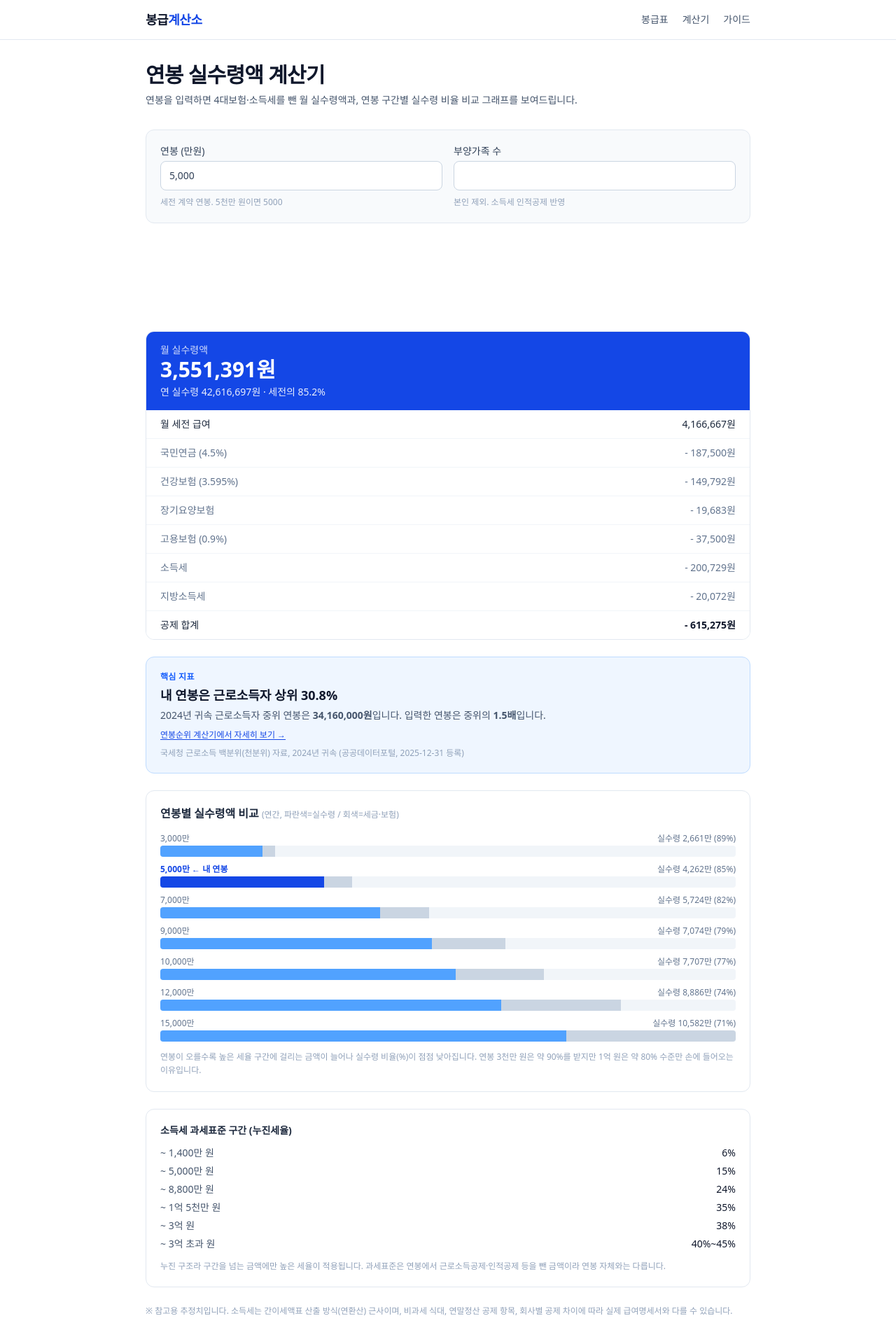
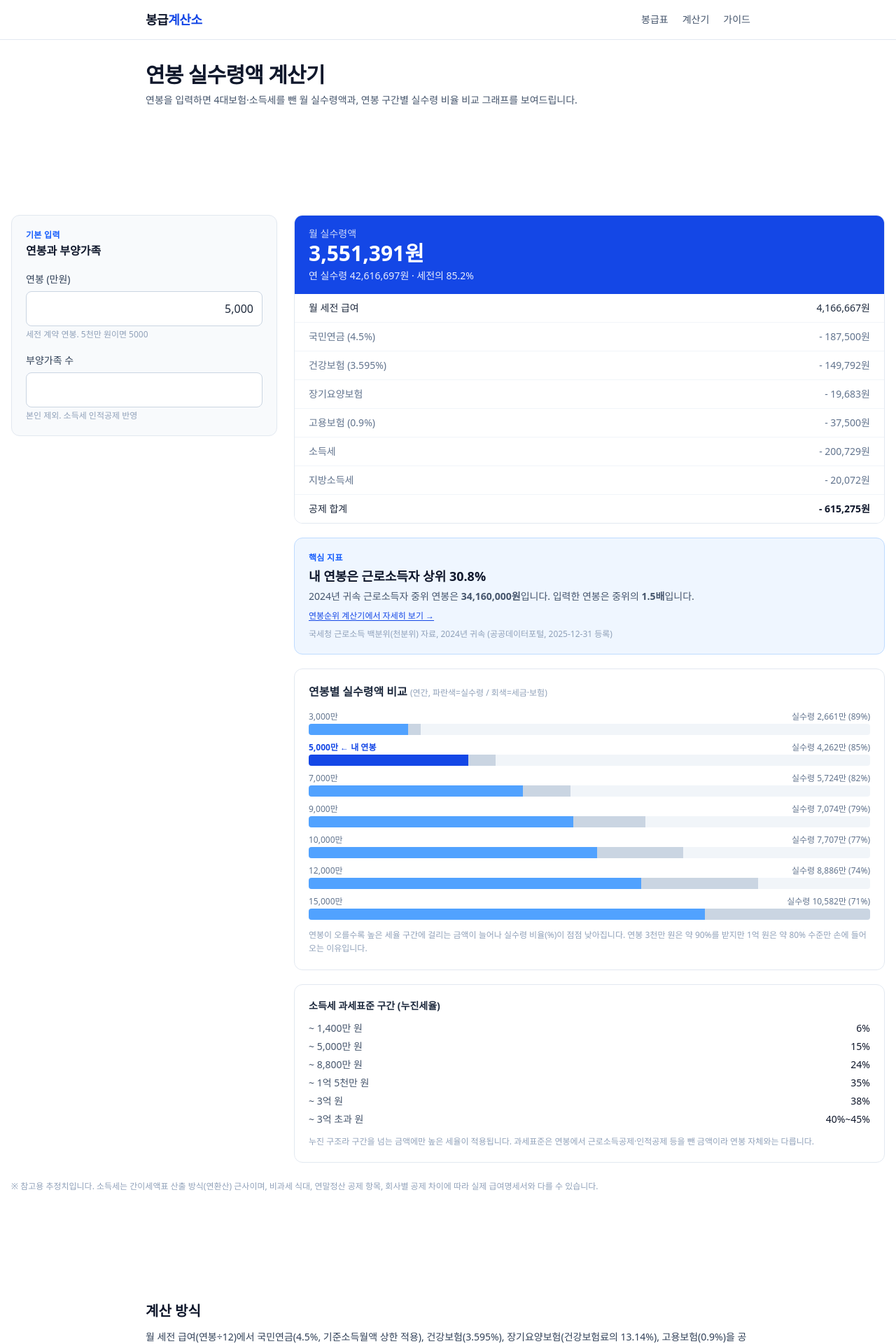
Before and after one commit to parkdane/pay-calc, a Next.js app: page /calc/worker-net in a window 1280 px wide. Shown: the top 1920 px of the page at 70% size. Built offline with nearby package versions, Linux system fonts and the light colour scheme.

Commit message:
worker-net: 파이어 계산기와 동일한 2단 레이아웃으로 전환

```diff
--- a/app/calc/worker-net/page.tsx
+++ b/app/calc/worker-net/page.tsx
@@ -38,7 +38,10 @@ export default function Page() {
         </p>
       </header>
 
-      <WorkerNetCalc />
+      {/* 전역 max-w-4xl(896px) 제한을 벗어나 전체 폭 확보. 실제 표시 폭은 WorkerNetCalc.tsx의 max-w-[1280px]가 결정 */}
+      <div className="mx-[calc(50%-50vw)] w-screen">
+        <WorkerNetCalc />
+      </div>
 
       <AdSlot id="calc-worker-net-result" />
 
--- a/components/WorkerNetCalc.tsx
+++ b/components/WorkerNetCalc.tsx
@@ -60,18 +60,13 @@ export default function WorkerNetCalc() {
   const [annualManwon, setAnnualManwon] = useState(5000);
   const [dependents, setDependents] = useState(0);
 
-  const my = useMemo(
-    () => calcNet(annualManwon * 10000, dependents),
-    [annualManwon, dependents]
-  );
+  const my = useMemo(() => calcNet(annualManwon * 10000, dependents), [annualManwon, dependents]);
 
   const topPct = useMemo(() => topPercentOf(annualManwon * 10000), [annualManwon]);
   const vsMedian = (annualManwon * 10000) / incomePercentileMeta.median;
 
   const bars = useMemo(() => {
-    const list = COMPARE.includes(annualManwon)
-      ? COMPARE
-      : [...COMPARE, annualManwon].sort((a, b) => a - b);
+    const list = COMPARE.includes(annualManwon) ? COMPARE : [...COMPARE, annualManwon].sort((a, b) => a - b);
     const max = Math.max(...list) * 10000;
     return list.map((m) => {
       const r = calcNet(m * 10000, dependents);
@@ -88,44 +83,57 @@ export default function WorkerNetCalc() {
   }, [annualManwon, dependents]);
 
   return (
-    <div className="space-y-6">
-      {/* 입력 */}
-      <div className="grid grid-cols-2 gap-4 rounded-xl border border-slate-200 bg-slate-50 p-5">
-        <label className="space-y-1.5 text-sm font-medium text-slate-700">
-          연봉 (만원)
+    <div className="mx-auto max-w-[1280px] px-4">
+      {/* 광고 (입력칸 위, 전체 폭) */}
+      <AdSlot id="calc-worker-net-mid" />
+
+      <div className="grid gap-6 lg:grid-cols-[380px_1fr] lg:items-start">
+        {/* ═══ 왼쪽: 입력 ═══ */}
+        <div className="space-y-4">
+          <div className="space-y-4 rounded-xl border border-slate-200 bg-slate-50 p-5">
+            <div>
+              <p className="text-xs font-semibold uppercase tracking-wide text-blue-600">기본 입력</p>
+              <p className="mt-0.5 text-base font-bold text-slate-900">연봉과 부양가족</p>
+            </div>
+
+            <label className="block">
+              <span className="text-sm font-medium text-slate-700">연봉 (만원)</span>
+              <div className="mt-1.5">
                 <input
                   type="text"
                   inputMode="numeric"
                   value={annualManwon === 0 ? "" : annualManwon.toLocaleString("ko-KR")}
-            onChange={(e) =>
-              setAnnualManwon(Number(e.target.value.replace(/[^0-9]/g, "")) || 0)
-            }
-            className="mt-1 w-full rounded-lg border border-slate-300 bg-white px-3 py-2.5 tabular-nums"
+                  onChange={(e) => setAnnualManwon(Number(e.target.value.replace(/[^0-9]/g, "")) || 0)}
+                  className="w-full rounded-lg border border-slate-300 bg-white px-3 py-3 text-right text-base tabular-nums"
                 />
-          <span className="text-xs font-normal text-slate-400">
+              </div>
+              <span className="mt-1 block text-xs font-normal text-slate-400">
                 세전 계약 연봉. 5천만 원이면 5000
               </span>
             </label>
-        <label className="space-y-1.5 text-sm font-medium text-slate-700">
-          부양가족 수
+
+            <label className="block">
+              <span className="text-sm font-medium text-slate-700">부양가족 수</span>
+              <div className="mt-1.5">
                 <input
                   type="number"
                   min={0}
                   max={10}
                   value={dependents === 0 ? "" : dependents}
                   onChange={(e) => setDependents(Number(e.target.value) || 0)}
-            className="mt-1 w-full rounded-lg border border-slate-300 bg-white px-3 py-2.5"
+                  className="w-full rounded-lg border border-slate-300 bg-white px-3 py-3 text-right text-base tabular-nums"
                 />
-          <span className="text-xs font-normal text-slate-400">
+              </div>
+              <span className="mt-1 block text-xs font-normal text-slate-400">
                 본인 제외. 소득세 인적공제 반영
               </span>
             </label>
           </div>
+        </div>
 
-      {/* 광고 (입력 아래, 결과 위) */}
-      <AdSlot id="calc-worker-net-mid" />
-
-      {/* 결과 */}
+        {/* ═══ 오른쪽: 결과 (sticky) ═══ */}
+        <div className="space-y-5 lg:sticky lg:top-20">
+          {/* 결과 요약 */}
           <div className="overflow-hidden rounded-xl border border-slate-200">
             <div className="bg-blue-700 px-5 py-4 text-white">
               <p className="text-sm opacity-80">월 실수령액</p>
@@ -151,8 +159,8 @@ export default function WorkerNetCalc() {
             </p>
             <p className="mt-1 text-sm leading-relaxed text-slate-600">
               {incomePercentileMeta.year}년 귀속 근로소득자 중위 연봉은{" "}
-          <strong className="tabular-nums">{won(incomePercentileMeta.median)}</strong>입니다.
-          입력한 연봉은 중위의 <strong className="tabular-nums">{vsMedian.toFixed(1)}배</strong>입니다.
+              <strong className="tabular-nums">{won(incomePercentileMeta.median)}</strong>입니다. 입력한 연봉은
+              중위의 <strong className="tabular-nums">{vsMedian.toFixed(1)}배</strong>입니다.
             </p>
             <Link
               href="/calc/income-rank"
@@ -167,19 +175,13 @@ export default function WorkerNetCalc() {
           <div className="rounded-xl border border-slate-200 bg-white p-5">
             <p className="font-semibold text-slate-800">
               연봉별 실수령액 비교{" "}
-          <span className="text-xs font-normal text-slate-400">
-            (연간, 파란색=실수령 / 회색=세금·보험)
-          </span>
+              <span className="text-xs font-normal text-slate-400">(연간, 파란색=실수령 / 회색=세금·보험)</span>
             </p>
             <div className="mt-4 space-y-2.5">
               {bars.map((b) => (
                 <div key={b.annual}>
                   <div className="mb-0.5 flex justify-between text-xs">
-                <span
-                  className={
-                    b.mine ? "font-bold text-blue-700" : "text-slate-500"
-                  }
-                >
+                    <span className={b.mine ? "font-bold text-blue-700" : "text-slate-500"}>
                       {b.annual.toLocaleString()}만 {b.mine && "← 내 연봉"}
                     </span>
                     <span className="tabular-nums text-slate-500">
@@ -187,27 +189,21 @@ export default function WorkerNetCalc() {
                     </span>
                   </div>
                   <div className="flex h-4 w-full overflow-hidden rounded bg-slate-100">
-                <div
-                  className={b.mine ? "bg-blue-700" : "bg-blue-400"}
-                  style={{ width: `${b.netW}%` }}
-                />
+                    <div className={b.mine ? "bg-blue-700" : "bg-blue-400"} style={{ width: `${b.netW}%` }} />
                     <div className="bg-slate-300" style={{ width: `${b.taxW}%` }} />
                   </div>
                 </div>
               ))}
             </div>
             <p className="mt-3 text-xs leading-relaxed text-slate-400">
-          연봉이 오를수록 높은 세율 구간에 걸리는 금액이 늘어나 실수령
-          비율(%)이 점점 낮아집니다. 연봉 3천만 원은 약 90%를 받지만 1억
-          원은 약 80% 수준만 손에 들어오는 이유입니다.
+              연봉이 오를수록 높은 세율 구간에 걸리는 금액이 늘어나 실수령 비율(%)이 점점 낮아집니다. 연봉 3천만
+              원은 약 90%를 받지만 1억 원은 약 80% 수준만 손에 들어오는 이유입니다.
             </p>
           </div>
 
           {/* 과세표준 구간 */}
           <div className="rounded-xl border border-slate-200 bg-white p-5 text-sm">
-        <p className="mb-3 font-semibold text-slate-800">
-          소득세 과세표준 구간 (누진세율)
-        </p>
+            <p className="mb-3 font-semibold text-slate-800">소득세 과세표준 구간 (누진세율)</p>
             <dl className="space-y-1.5 text-slate-600">
               {TAX_BRACKETS.map((t) => (
                 <div key={t.upTo} className="flex justify-between">
@@ -217,16 +213,17 @@ export default function WorkerNetCalc() {
               ))}
             </dl>
             <p className="mt-3 text-xs leading-relaxed text-slate-400">
-          누진 구조라 구간을 넘는 금액에만 높은 세율이 적용됩니다. 과세표준은
-          연봉에서 근로소득공제·인적공제 등을 뺀 금액이라 연봉 자체와는
-          다릅니다.
+              누진 구조라 구간을 넘는 금액에만 높은 세율이 적용됩니다. 과세표준은 연봉에서 근로소득공제·인적공제
+              등을 뺀 금액이라 연봉 자체와는 다릅니다.
             </p>
           </div>
+        </div>
+      </div>
 
-      <p className="text-xs leading-relaxed text-slate-400">
-        ※ 참고용 추정치입니다. 소득세는 간이세액표 산출 방식(연환산) 근사이며,
-        비과세 식대, 연말정산 공제 항목, 회사별 공제 차이에 따라 실제
-        급여명세서와 다를 수 있습니다.
+      {/* ═══ 하단 전체 폭 (grid 밖으로 분리 — sticky 오른쪽 컬럼과 겹치는 문제 방지) ═══ */}
+      <p className="mt-6 text-xs leading-relaxed text-slate-400">
+        ※ 참고용 추정치입니다. 소득세는 간이세액표 산출 방식(연환산) 근사이며, 비과세 식대, 연말정산 공제 항목,
+        회사별 공제 차이에 따라 실제 급여명세서와 다를 수 있습니다.
       </p>
     </div>
   );
@@ -245,12 +242,8 @@ function Row({
 }) {
   return (
     <div className="flex items-center justify-between px-5 py-2.5">
-      <dt className={muted ? "text-slate-500" : "font-medium text-slate-800"}>
-        {label}
-      </dt>
-      <dd
-        className={`tabular-nums ${bold ? "font-bold text-slate-900" : muted ? "text-slate-500" : "text-slate-800"}`}
-      >
+      <dt className={muted ? "text-slate-500" : "font-medium text-slate-800"}>{label}</dt>
+      <dd className={`tabular-nums ${bold ? "font-bold text-slate-900" : muted ? "text-slate-500" : "text-slate-800"}`}>
         {value}
       </dd>
     </div>
```
Lines whose indentation alone changed are shown as unchanged.
